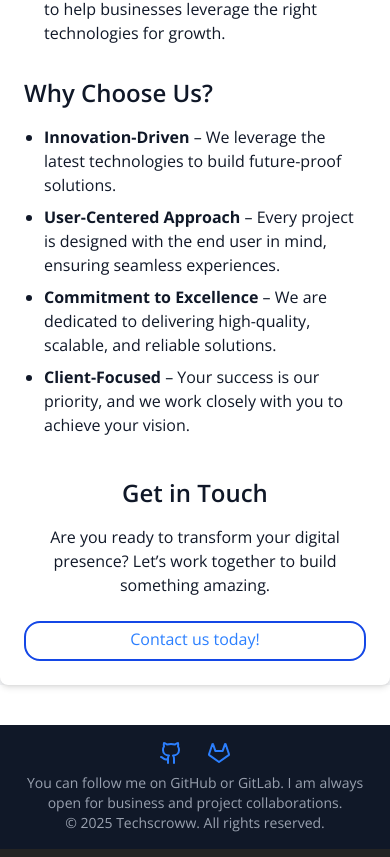
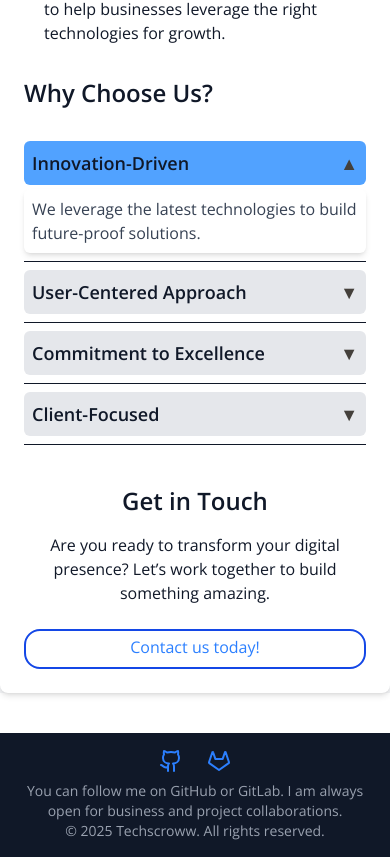
Before and after one commit to Akuafo-Patawah12/Joint_Portfolio, a React (Vite) app in the folder client/: page /about in a window 390 px wide. Shown: the part 1415-2272 px from the top of the page. Built offline with nearby package versions, Linux system fonts and the light colour scheme.

Commit message:
Update About.jsx

```diff
--- a/client/src/Pages/About.jsx
+++ b/client/src/Pages/About.jsx
@@ -1,6 +1,18 @@
 import React from 'react';
 
 const About = () => {
+  const items = [
+    { title: "Innovation-Driven", description: "We leverage the latest technologies to build future-proof solutions." },
+    { title: "User-Centered Approach", description: "Every project is designed with the end user in mind, ensuring seamless experiences." },
+    { title: "Commitment to Excellence", description: "We are dedicated to delivering high-quality, scalable, and reliable solutions." },
+    { title: "Client-Focused", description: "Your success is our priority, and we work closely with you to achieve your vision." }
+  ];
+
+  const [openIndex, setOpenIndex] = React.useState(0);
+
+  const toggleItem = (index) => {
+    setOpenIndex(openIndex === index ? null : index);
+  };
     return (
         <div className="min-h-screen bg-gray-100 flex items-center justify-center">
             <div className="max-w-4xl mx-auto p-6 bg-white shadow-md rounded-lg">
@@ -39,7 +51,7 @@ const About = () => {
     </p>
   </section>
 
-  <section className="mb-8">
+  <section className="mb-8 ">
     <h2 className="text-2xl font-semibold mb-4">What We Do</h2>
     <ul className="list-disc pl-5 space-y-2">
       <li><strong>Custom Web Development</strong> – Crafting modern, scalable, and responsive web applications tailored to your business needs.</li>
@@ -52,13 +64,32 @@ const About = () => {
 
   <section className="mb-8">
     <h2 className="text-2xl font-semibold mb-4">Why Choose Us?</h2>
-    <ul className="list-disc pl-5 space-y-2">
+    <ul className="list-disc pl-5 space-y-2 hidden lg:block">
       <li><strong>Innovation-Driven</strong> – We leverage the latest technologies to build future-proof solutions.</li>
       <li><strong>User-Centered Approach</strong> – Every project is designed with the end user in mind, ensuring seamless experiences.</li>
       <li><strong>Commitment to Excellence</strong> – We are dedicated to delivering high-quality, scalable, and reliable solutions.</li>
       <li><strong>Client-Focused</strong> – Your success is our priority, and we work closely with you to achieve your vision.</li>
     </ul>
   </section>
+
+  <ul className="space-y-2 lg:hidden">
+        {items.map((item, index) => (
+          <li key={index} className="border-b pb-2">
+            <button
+              onClick={() => toggleItem(index)}
+              className={`flex justify-between w-full text-left font-semibold text-lg p-2 ${index===openIndex ? "bg-blue-400":"bg-gray-200"} rounded-md hover:bg-blue-300 transition`}
+            >
+              {item.title}
+              <span className='text-stone-700'>{openIndex === index ? "▲" : "▼"}</span>
+            </button>
+            {openIndex === index && (
+              <p className="p-2 mt-1 text-gray-700 bg-white rounded-md shadow-md transition-all duration-300">
+                {item.description}
+              </p>
+            )}
+          </li>
+        ))}
+      </ul>
 
   <section className="text-center mt-10">
     <h2 className="text-2xl font-semibold mb-4">Get in Touch</h2>
```
